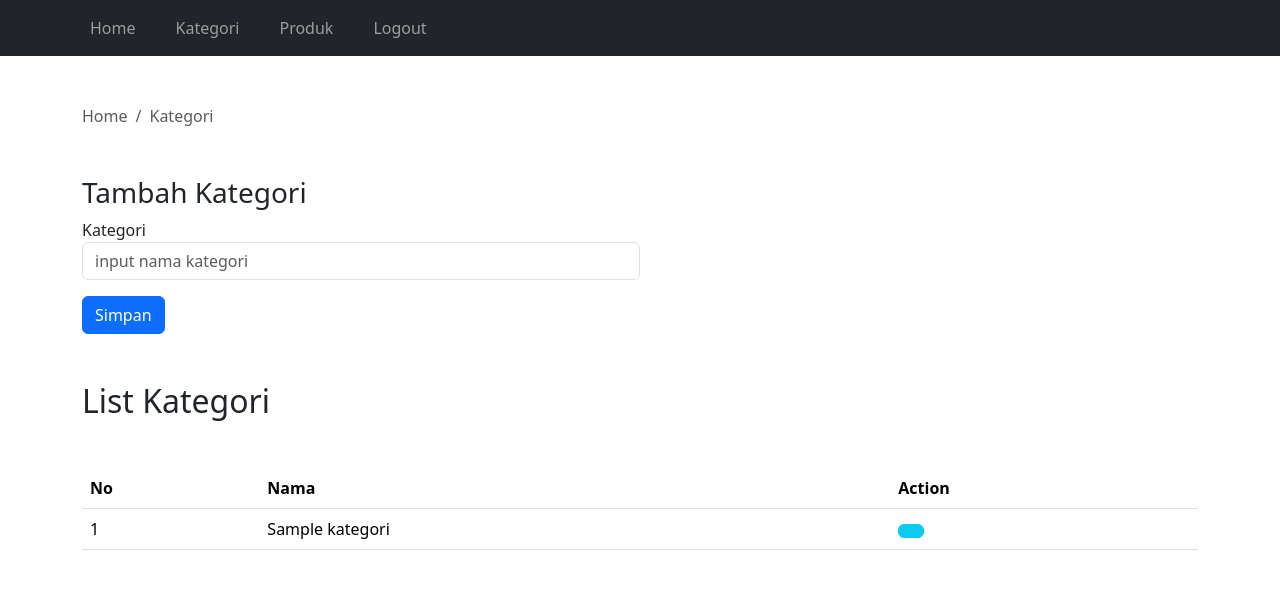
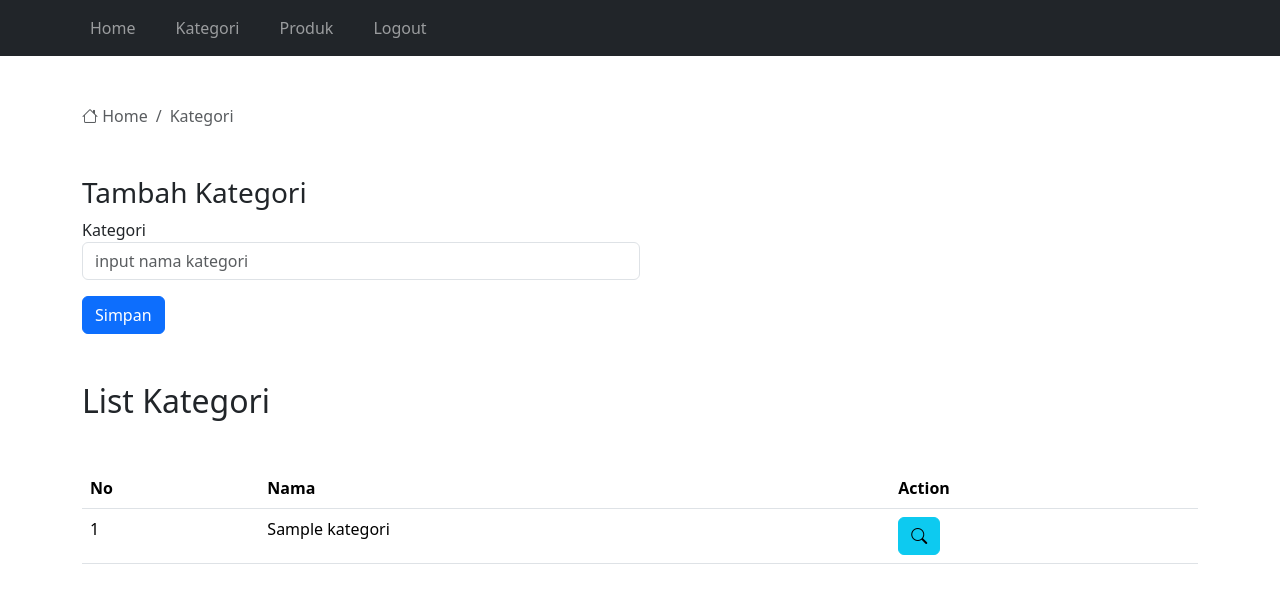
Before and after one commit to day070/toko, a PHP site: page /admin/kategori.php in a window 1280 px wide. Shown: the top 603 px of the page. Run offline with PHP 8.4, Linux system fonts and the light colour scheme; the visitor is signed in with stand-in values (Sample User, id 1); tables that the repository leaves empty or names only in its code hold one stand-in row (values such as "Sample post"); some libraries are stand-ins or nearby versions.

Commit message:
Update kategori.php

```diff
--- a/admin/kategori.php
+++ b/admin/kategori.php
@@ -7,25 +7,27 @@ $jumlahKategori = mysqli_num_rows($queryKategori);
 ?>
 <!DOCTYPE html>
 <html lang="en">
+
 <head>
     <meta charset="UTF-8">
     <meta name="viewport" content="width=device-width, initial-scale=1.0">
     <title>Kategori</title>
     <link rel="stylesheet" href="../bootstrap/css/bootstrap.min.css">
-    <link rel="stylesheet" href="../fontawesome/css/fontawesome.min.css">
+    <link rel="stylesheet" href="https://cdn.jsdelivr.net/npm/bootstrap-icons@1.11.2/font/bootstrap-icons.min.css">
 </head>
 <style>
-    .no-decoration{
-        text-decoration:none;
+    .no-decoration {
+        text-decoration: none;
     }
 </style>
+
 <body>
     <?php require "navbar.php"; ?>
     <div class="container mt-5">
         <nav aria-label="breadcrumb">
             <ol class="breadcrumb">
                 <li class="breadcrumb-item active" aria-current="page">
-        <a href="../adminpanel" class="no-decoration text-muted"><i class="fas fa-home"></i> Home</a>
+                    <a href="../adminpanel" class="no-decoration text-muted"><i class="bi bi-house"></i> Home</a>
                 </li>
                 <li class="breadcrumb-item active" aria-current="page">
                     Kategori
@@ -38,35 +40,36 @@ $jumlahKategori = mysqli_num_rows($queryKategori);
             <form action="" method="post">
                 <div>
                     <label for="kategori">Kategori</label>
-                <input type="text" name="kategori" id="kategori" placeholder="input nama kategori" class="form-control" required>
+                    <input type="text" name="kategori" id="kategori" placeholder="input nama kategori"
+                        class="form-control" required>
                 </div>
                 <div class="mt-3">
                     <button class="btn btn-primary" type="submit" name="simpan_Kategori">Simpan</button>
                 </div>
             </form>
             <?php
-        if(isset($_POST['simpan_Kategori'])){
+            if (isset($_POST['simpan_Kategori'])) {
                 $kategori = htmlspecialchars($_POST['kategori']);
                 $cek = mysqli_query($con, "SELECT nama FROM kategori WHERE nama='$kategori'");
                 $jumlahKategoriBaru = mysqli_num_rows($cek);
 
-            if ($jumlahKategoriBaru >0) {
+                if ($jumlahKategoriBaru > 0) {
                     ?>
                     <div class="alert alert-danger mt-3" role="alert">
                         Kategori sudah ada!
                     </div>
                     <?php
-            }else{
+                } else {
                     $querySimpan = mysqli_query($con, "INSERT INTO kategori (nama) VALUES('$kategori')");
-                if($querySimpan){
+                    if ($querySimpan) {
                         ?>
                         <div class="alert alert-primary mt-3" role="alert">
                             Kategori berhasil di SImpan!
                         </div>
-                    <meta http-equiv="refresh" content="2; url=kategori.php"/>
+                        <meta http-equiv="refresh" content="2; url=kategori.php" />
                         <?php
 
-                }else{
+                    } else {
                         echo mysqli_error($con);
                     }
                 }
@@ -87,22 +90,26 @@ $jumlahKategori = mysqli_num_rows($queryKategori);
                     </thead>
                     <tbody>
                         <?php
-                        if ($jumlahKategori==0) {
+                        if ($jumlahKategori == 0) {
                             ?>
                             <tr>
                                 <td colspan=3 class="text-center">Data Kategori tidak tersedia</td>
                             </tr>
                             <?php
-                        }else{
+                        } else {
                             $jumlah = 1;
-                            while($data=mysqli_fetch_array($queryKategori)){
+                            while ($data = mysqli_fetch_array($queryKategori)) {
                                 ?>
                                 <tr>
-                                    <td><?php echo $jumlah; ?></td>
-                                    <td><?php echo $data['nama']; ?></td>
                                     <td>
-                                        <a href="kategori-detail.php?q=<?php echo $data['id']; ?>"
-                                        class="btn btn-info"><i class="fas fa-search"></i></a>
+                                        <?php echo $jumlah; ?>
+                                    </td>
+                                    <td>
+                                        <?php echo $data['nama']; ?>
+                                    </td>
+                                    <td>
+                                        <a href="kategori-detail.php?q=<?php echo $data['id']; ?>" class="btn btn-info"><i
+                                                class="bi bi-search"></i></a>
                                     </td>
                                 </tr>
                                 <?php
@@ -116,6 +123,6 @@ $jumlahKategori = mysqli_num_rows($queryKategori);
         </div>
     </div>
     <script src="../bootstrap/js/bootstrap.bundle.min.js"></script>
-<script src="../fontawesome/js/all.min.js"></script>
 </body>
+
 </html>
```
Lines whose indentation alone changed are shown as unchanged.
